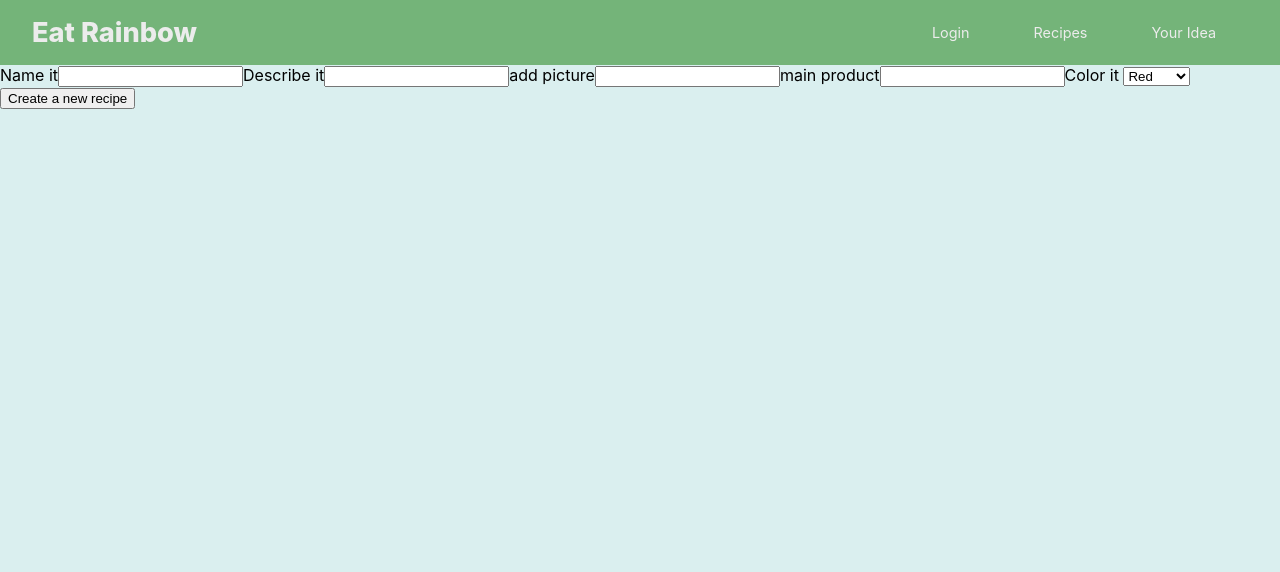
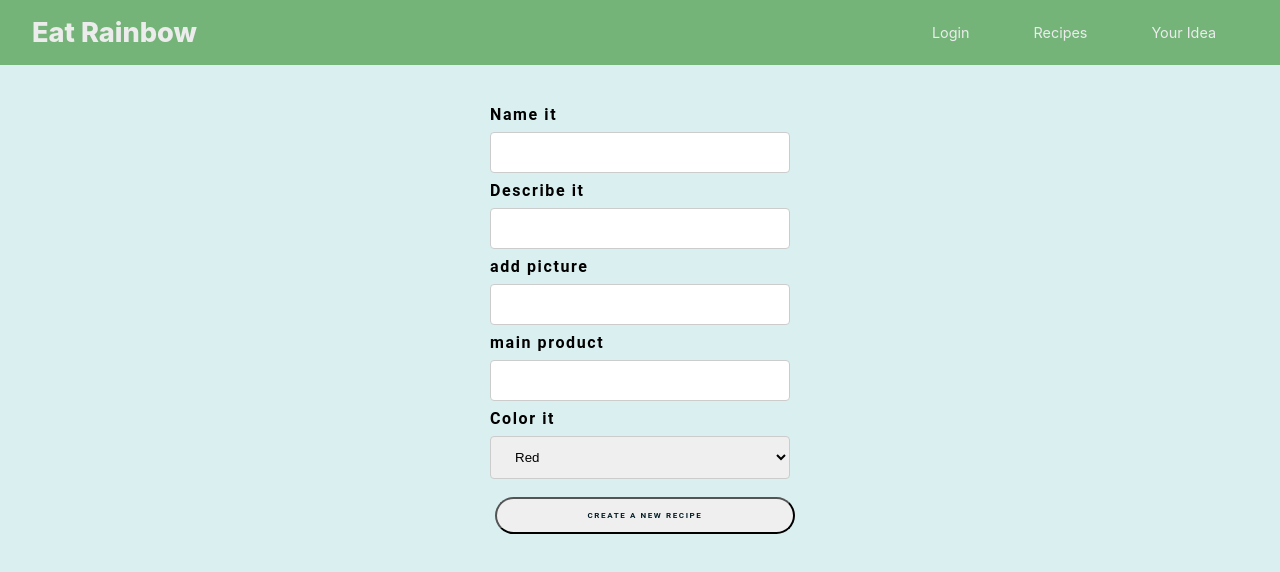
Before and after one commit to gr-olga/rainbowEater-Front, a React (Create React App) app: page /add in a window 1280 px wide. Shown: the top 572 px of the page. Built offline with nearby package versions, Linux system fonts and the light colour scheme; no server answers.

Commit message:
add some css

```diff
--- /dev/null
+++ b/src/pages/AddRecipe/AddRecipe.css
@@ -0,0 +1,45 @@
+.mainForm {
+    display: flex;
+    flex-direction: column;
+    align-items: center;
+    margin: auto;
+    width: 100%;
+    font-family: Roboto, sans-serif;
+    font-weight: bold;
+    font-size: 1rem;
+    letter-spacing: .10rem;
+}
+
+.recForm {
+    display: flex;
+    flex-direction: column;
+    min-width: 300px;
+    margin-top: 40px;
+}
+
+.inputRes {
+    padding: 12px 20px;
+    margin: 8px 0;
+    border: 1px solid #ccc;
+    border-radius: 4px;
+}
+
+::placeholder {
+    color: #1E3163;
+}
+
+.subBtn {
+    width: 100%;
+    margin-left: 5px;
+    display: inline-block;
+    padding: .75rem 1.25rem;
+    font-family: Roboto, sans-serif;
+    border-radius: 10rem;
+    color: #041e25;
+    text-align: center;
+    text-transform: uppercase;
+    font-size: .5rem;
+    font-weight: bold;
+    letter-spacing: .10rem;
+    margin-top: 10px;
+}
--- a/src/pages/AddRecipe/AddRecipe.js
+++ b/src/pages/AddRecipe/AddRecipe.js
@@ -2,6 +2,7 @@ import {useState} from "react";
 import {useDispatch, useSelector} from "react-redux";
 import {selectRecipesByProduct} from "../../store/resipesState/selectors";
 import {postNewRecipes} from "../../store/resipesState/thunks";
+import "./AddRecipe.css"
 
 export default function AddRecipe() {
     const dispatch = useDispatch()
@@ -17,29 +18,34 @@ export default function AddRecipe() {
         dispatch(postNewRecipes(title, description, image, color, products))
     }
     return (
-        <div>
-            <form onSubmit={onFormSubmit}>
+        <div className="mainForm">
+            <form onSubmit={onFormSubmit} className="recForm">
                 <label>Name it</label>
                 <input
+                    className="inputRes"
                     type="text"
                     value={title}
                     onChange={(e) => setTitle(e.target.value)}/>
                 <label>Describe it</label>
                 <input
+                    className="inputRes"
                     type="text"
                     value={description}
                     onChange={(e) => setDescription(e.target.value)}/>
                 <label>add picture</label>
                 <input
+                    className="inputRes"
                     type="text"
                     value={image}
                     onChange={(e) => setImage(e.target.value)}/>
                 <label>main product</label>
                 <input type="text"
+                       className="inputRes"
                        value={products}
                        onChange={(e) => setProducts(e.target.value)}/>
                 <label>Color it </label>
                 <select
+                    className="inputRes"
                     value={color}
                     onChange={(e) => setColor(e.target.value)}>
                     <option selected="red">Red</option>
@@ -49,7 +55,12 @@ export default function AddRecipe() {
                     <option selected="blue">Blue</option>
                     <option selected="purple">Purple</option>
                 </select>
-                <button type="submit" onClick={() => onFormSubmit}>Create a new recipe</button>
+                <button
+                    className="subBtn"
+                    type="submit" onClick={() => onFormSubmit}
+                >
+                    Create a new recipe
+                </button>
             </form>
             {newRecipe ?
                 <div>
```
